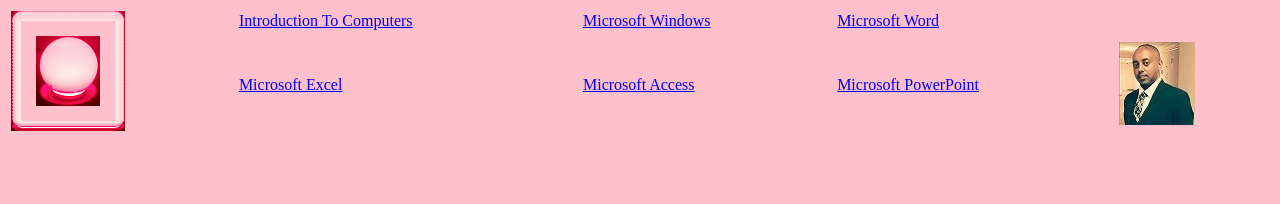
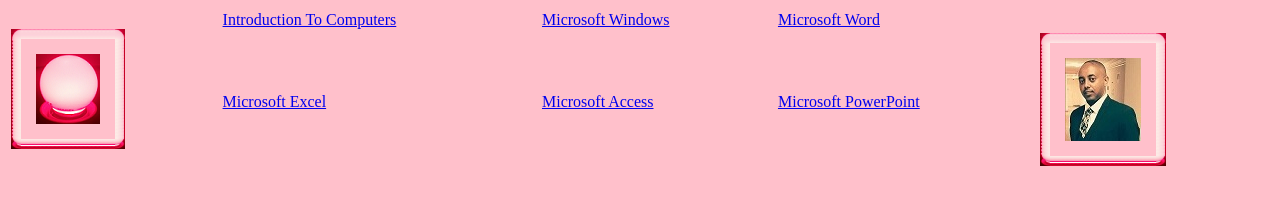
Before and after one commit to aron1985/aronsweb, a plain HTML site: page top.html in a window 1280 px wide. Drawn offline with Linux system fonts and the light colour scheme.

Commit message:
Update top.html

```diff
--- a/top.html
+++ b/top.html
@@ -36,7 +36,7 @@
 <a href="middle-powerpoint.html" target="middle">Microsoft PowerPoint</a>
 </td>
 <td rowspan=2 alignment="center">
-<img src="image/arii.png">
+<img id="borderimg" src="image/arii.png">
 </td>
 </tr>
 </table>
```
